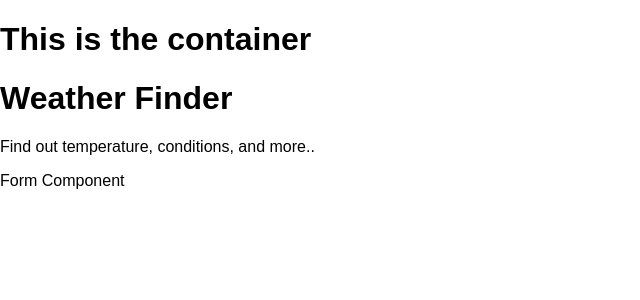
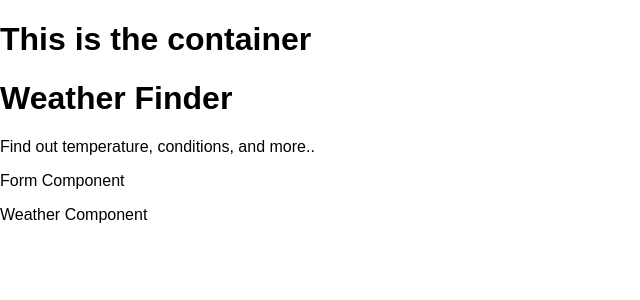
Before and after one commit to kjgamis/weather-app, a React (Create React App) app: page / in a window 1280 px wide. Shown: the top 300 px of the page, without its empty margins (0-640 px from the left). Built offline with nearby package versions, Linux system fonts and the light colour scheme.

Commit message:
add component Weather

```diff
--- a/src/App.js
+++ b/src/App.js
@@ -4,6 +4,7 @@
 
 import Titles from './components/Titles'
 import Form from './components/Form'
+import Weather from './components/Weather'
 
 class App extends Component {
   render() {
@@ -12,6 +13,7 @@
         <h1>This is the container</h1>
         <Titles />
         <Form />
+        <Weather />
       </div>
     );
   }
--- /dev/null
+++ b/src/components/Weather.js
@@ -0,0 +1,13 @@
+import React, { Component } from 'react';
+
+class Weather extends Component {
+  render() {
+    return (
+      <div>
+        <p>Weather Component</p>
+      </div>
+    )
+  }
+}
+
+export default Weather;
```
